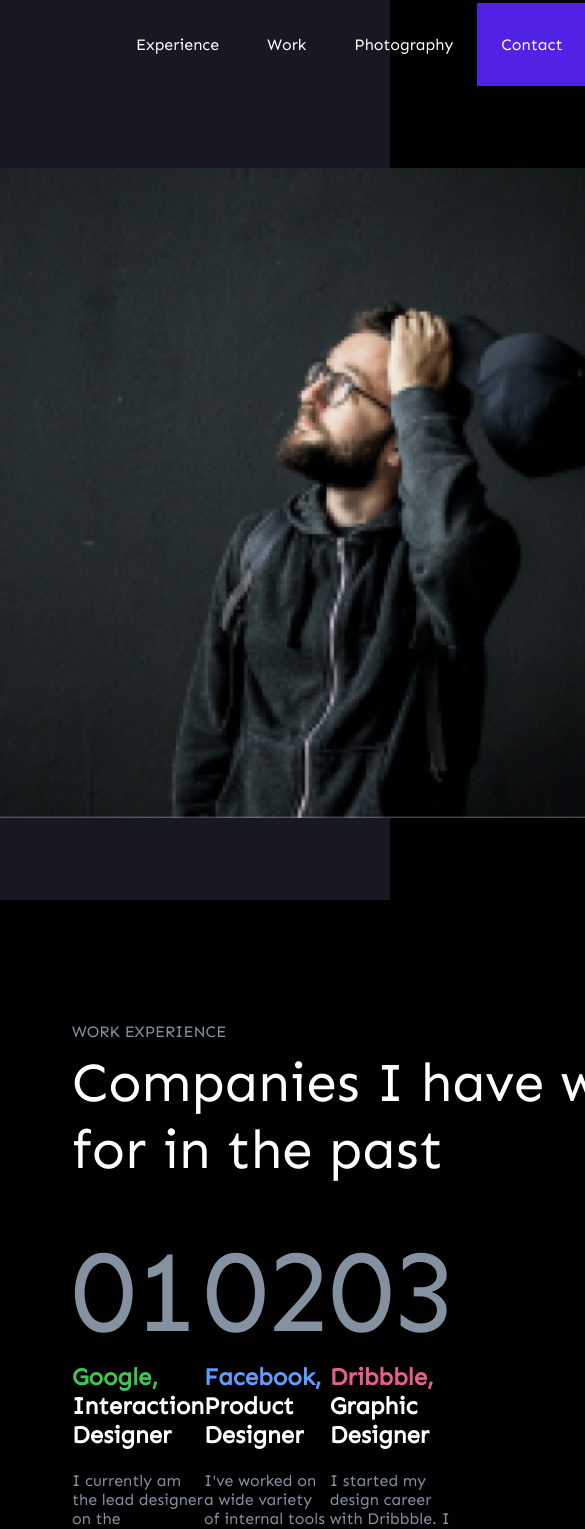
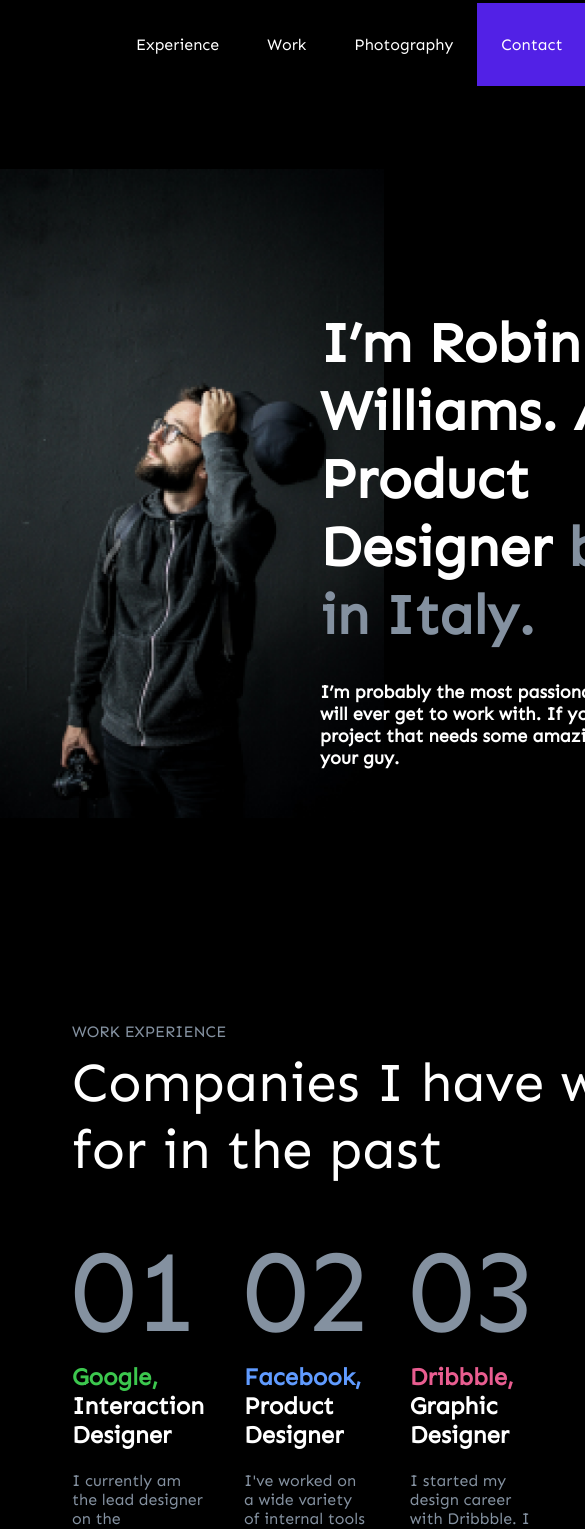
Before and after one commit to Ororura/robin-landing, a Next.js app: page / in a window 390 px wide. Shown: the top 1529 px of the page, 585 px wide, since content can reach past the window. Built offline with nearby package versions, Linux system fonts and the light colour scheme.

Commit message:
add media query for robinName, philosophy, skillset

```diff
--- a/src/entities/company/ui/Company.module.scss
+++ b/src/entities/company/ui/Company.module.scss
@@ -1,8 +1,8 @@
 @import "../../../shared/ui/constants.scss";
 
 .container {
-  width: 416px;
-  height: 247px;
+  max-width: 416px;
+  min-height: 247px;
 }
 
 .workNumber {
@@ -24,3 +24,9 @@
   color: #8491a0;
   margin: 22px 0;
 }
+
+@media (max-width: 768px) {
+  .container {
+    margin-right: 40px;
+  }
+}
--- a/src/shared/ui/header/Header.module.scss
+++ b/src/shared/ui/header/Header.module.scss
@@ -38,3 +38,9 @@
 .contact {
   background-color: #5221e6;
 }
+
+@media (max-width: 768px) {
+  .backgroundBox {
+    display: none;
+  }
+}
--- a/src/widgets/philosophy/ui/PhilosophyWidget.module.scss
+++ b/src/widgets/philosophy/ui/PhilosophyWidget.module.scss
@@ -2,7 +2,7 @@
 
 .container {
   display: flex;
-  width: 1440px;
+  max-width: 1440px;
   height: 600px;
   margin: 0 auto;
 }
@@ -32,3 +32,24 @@
   width: 116px;
   border-bottom: 1px solid #5b6876;
 }
+
+.image {
+  position: relative;
+  overflow: hidden;
+  width: 720px;
+  height: 600;
+}
+
+@media (max-width: 768px) {
+  .aboutMe {
+    margin: 67px 40px 0 40px;
+  }
+
+  .philosophy {
+    margin: 80px 40px auto 40px;
+  }
+
+  .philosophyText {
+    margin: 24px 40px auto 40px;
+  }
+}
--- a/src/widgets/philosophy/ui/PhilosophyWidget.tsx
+++ b/src/widgets/philosophy/ui/PhilosophyWidget.tsx
@@ -14,7 +14,9 @@ const PhilosophyWidget: FC = () => {
         </p>
         <p className={s.aboutMe}>More about me</p>
       </div>
-      <Image src="/philosophy.jpg" alt="philosophy" width={720} height={600} priority />
+      <div className={s.image}>
+        <Image src="/philosophy.jpg" alt="philosophy" fill objectFit='cover' priority />
+      </div>
     </div>
   );
 };
--- a/src/widgets/robinName/ui/RobinName.module.scss
+++ b/src/widgets/robinName/ui/RobinName.module.scss
@@ -6,9 +6,19 @@
   position: relative;
 }
 
+.secondImage {
+  display: none;
+}
 .image {
-  padding-top: 80px;
-  padding-bottom: 84px;
+  position: relative;
+  overflow: hidden;
+  width: 750px;
+  height: 650px;
+  padding: 80px 0 84px 0;
+
+  img {
+    margin: 1px 0 0 0;
+  }
 }
 
 .textContainer {
@@ -19,8 +29,8 @@
   top: 221px;
   left: 660px;
   z-index: 1;
-  width: 738px;
-  height: 368px;
+  max-width: 738px;
+  min-height: 368px;
   margin: 0;
   padding: 0;
 }
@@ -31,6 +41,34 @@
 }
 
 .probably {
+	font-size: 18px;
   margin: 32px 0 0 0;
   padding: 0;
 }
+
+@media (max-width: 768px) {
+  .image {
+    display: none;
+  }
+
+  .secondImage {
+    display: block;
+    position: relative;
+    overflow: hidden;
+    width: 384px;
+    height: 650px;
+    margin: 80px 0 84px 0;
+
+    img {
+      margin: 1px 0 0 0;
+    }
+  }
+
+	.textContainer {
+		font-size: 56px;
+		width: 408px;
+		height: 475px;
+		box-sizing: border-box;
+		left: 320px;
+	}
+}
--- a/src/widgets/robinName/ui/RobinName.tsx
+++ b/src/widgets/robinName/ui/RobinName.tsx
@@ -5,25 +5,20 @@ import s from "./RobinName.module.scss";
 const RobinName: FC = () => {
   return (
     <>
-
       <div className={s.container}>
-        <Image
-          className={s.image}
-          src="/RobinPhoto.jpg"
-          width="750"
-          height="650"
-          alt="RobinPhoto"
-          priority
-        />
+        <div className={s.image}>
+          <Image src="/RobinPhoto.jpg" alt="RobinPhoto" priority fill />
+        </div>
+        <div className={s.secondImage}>
+          <Image src="/robin2.png" alt="RobinPhoto2" priority fill />
+        </div>
         <div className={s.textContainer}>
           <p className={s.robin}>
-            I’m Robin Williams. A Product Designer{" "}
-            <span style={{ color: "#8491A0" }}>based in Italy.</span>
+            I’m Robin Williams. A Product Designer <span style={{ color: "#8491A0" }}>based in Italy.</span>
           </p>
-          <p className={s.probably} style={{ fontSize: "18px" }}>
-            I’m probably the most passionate designer you will ever get to work
-            with. If you have a great project that needs some amazing skills,
-            I’m your guy.
+          <p className={s.probably}>
+            I’m probably the most passionate designer you will ever get to work with. If you have a great project that
+            needs some amazing skills, I’m your guy.
           </p>
         </div>
       </div>
--- a/src/widgets/skillset/ui/SkillsetWidget.module.scss
+++ b/src/widgets/skillset/ui/SkillsetWidget.module.scss
@@ -49,3 +49,15 @@
   width: 368px;
   height: 72px;
 }
+
+@media (max-width: 768px) {
+  .container {
+    display: block;
+  }
+
+  .description {
+    width: 688px;
+    height: 171px;
+		margin: 0;
+  }
+}
```
Also changed, not shown: public/robin2.png (added).
